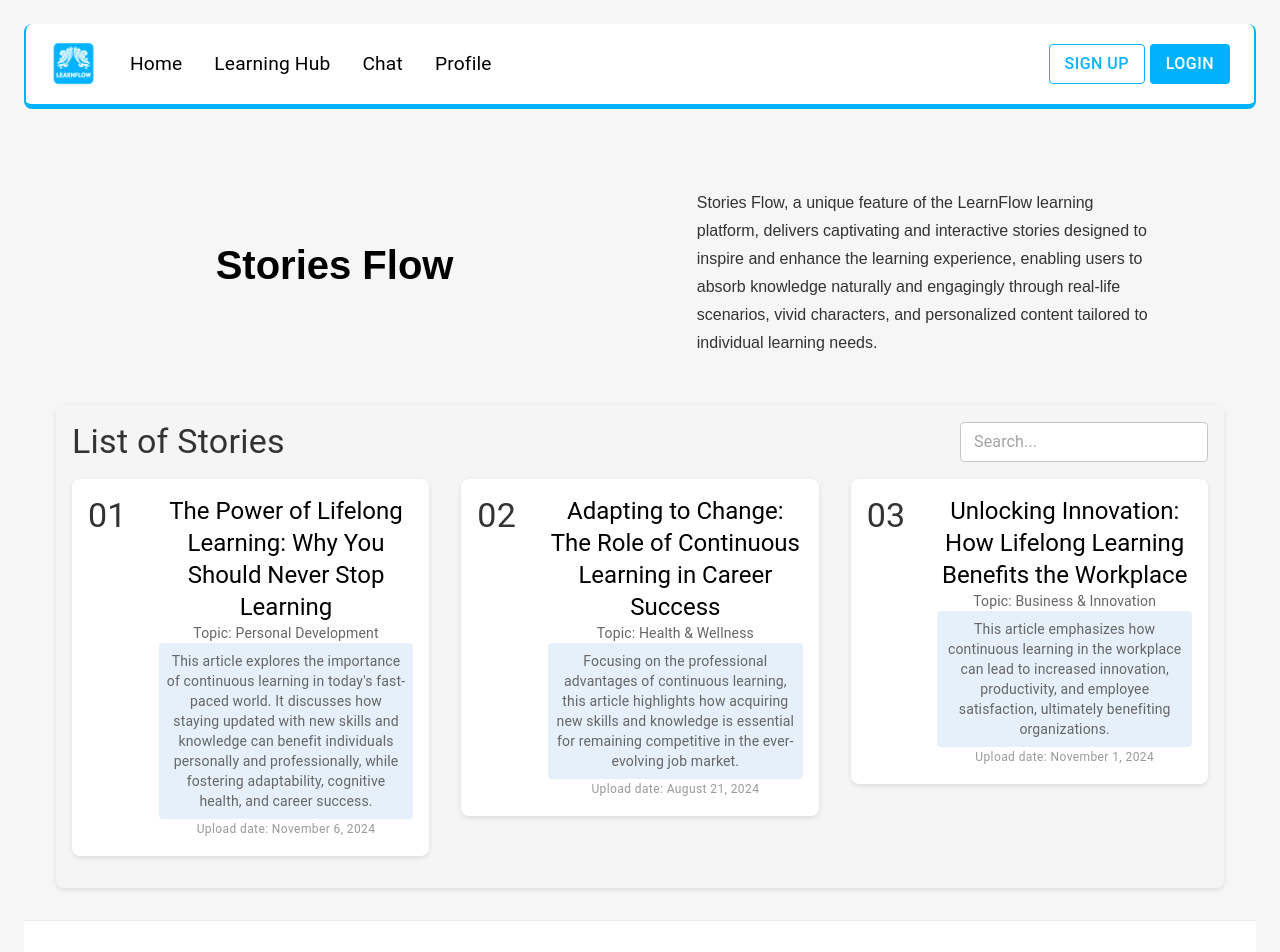
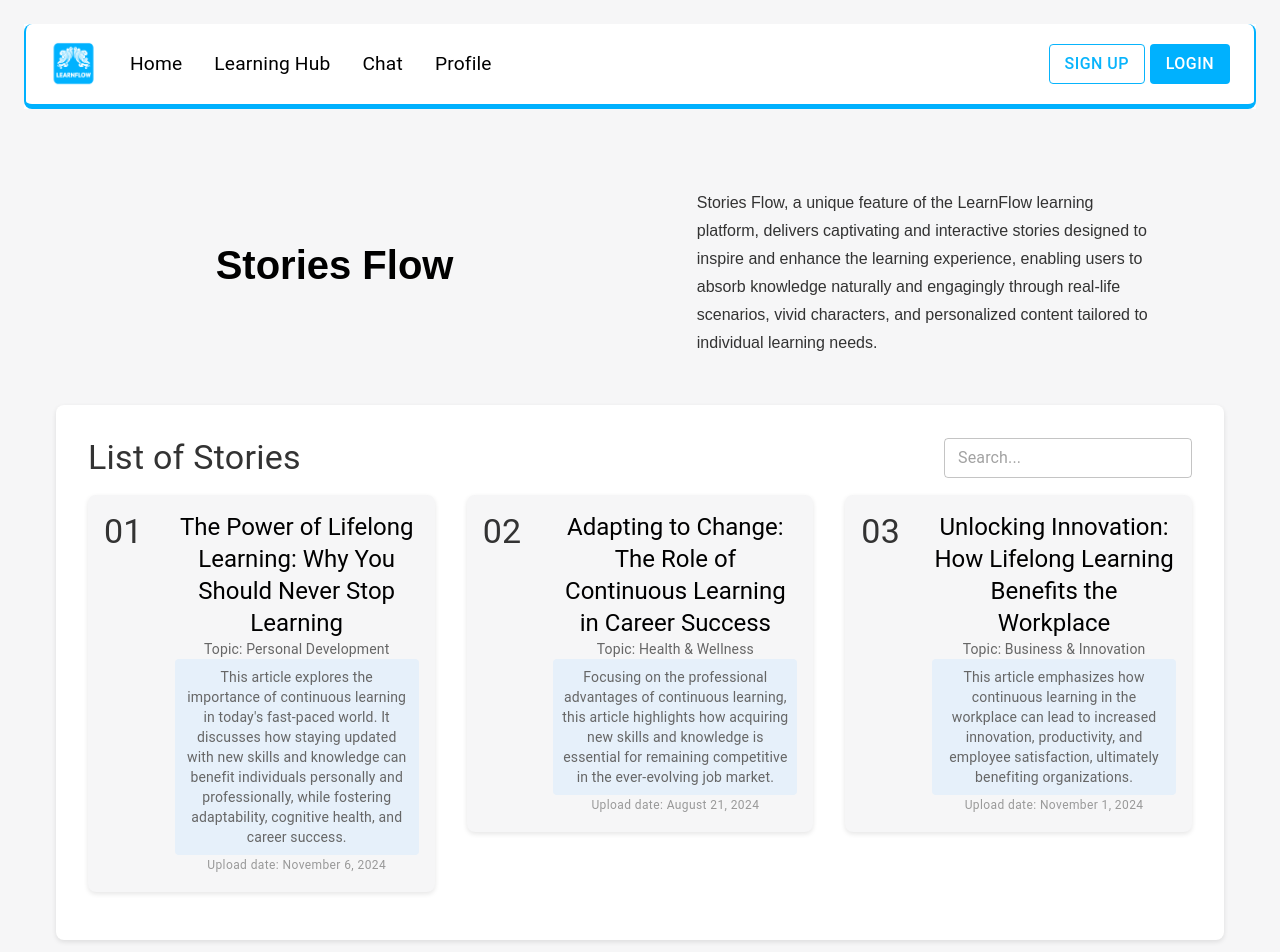
Before and after one commit to ArthurHoang15/LearnFlow-front-end-webapp, a React (Vite) app: page /learning-hub/stories-flow in a window 1280 px wide. Shown: the top 952 px of the page. Built offline with nearby package versions, Linux system fonts and the light colour scheme.

Commit message:
feat(ST-42): Minor CSS adjustment for story card component

```diff
--- a/src/components/StoryCard/StoryCard.css
+++ b/src/components/StoryCard/StoryCard.css
@@ -6,7 +6,7 @@
   display: flex;
   gap: 2rem;
   padding: 1rem;
-  background-color: #fff;
+  background-color: #f6f6f7;
   border-radius: 8px;
   box-shadow: 0 2px 5px rgba(0, 0, 0, 0.1);
   margin-bottom: 1rem;
--- a/src/pages/StoriesFlowPage/StoriesFlowPage.css
+++ b/src/pages/StoriesFlowPage/StoriesFlowPage.css
@@ -5,10 +5,10 @@
 }
 
 .story-flow-content{
-  background-color: #f5f5f5;
+  background-color: #fff;
   border-radius: 8px;
   box-shadow: 0 2px 5px rgba(0, 0, 0, 0.1);
-  padding: 1rem;
+  padding: 2rem;
 }
 .header {
   display: flex;
```
